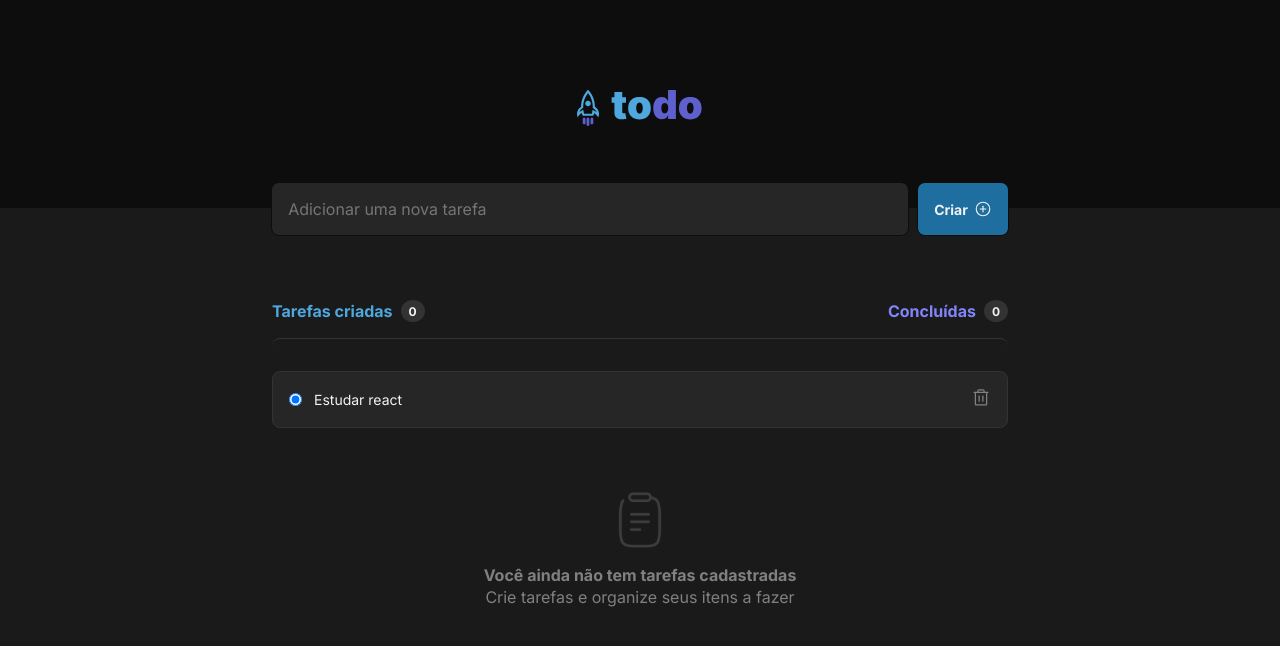
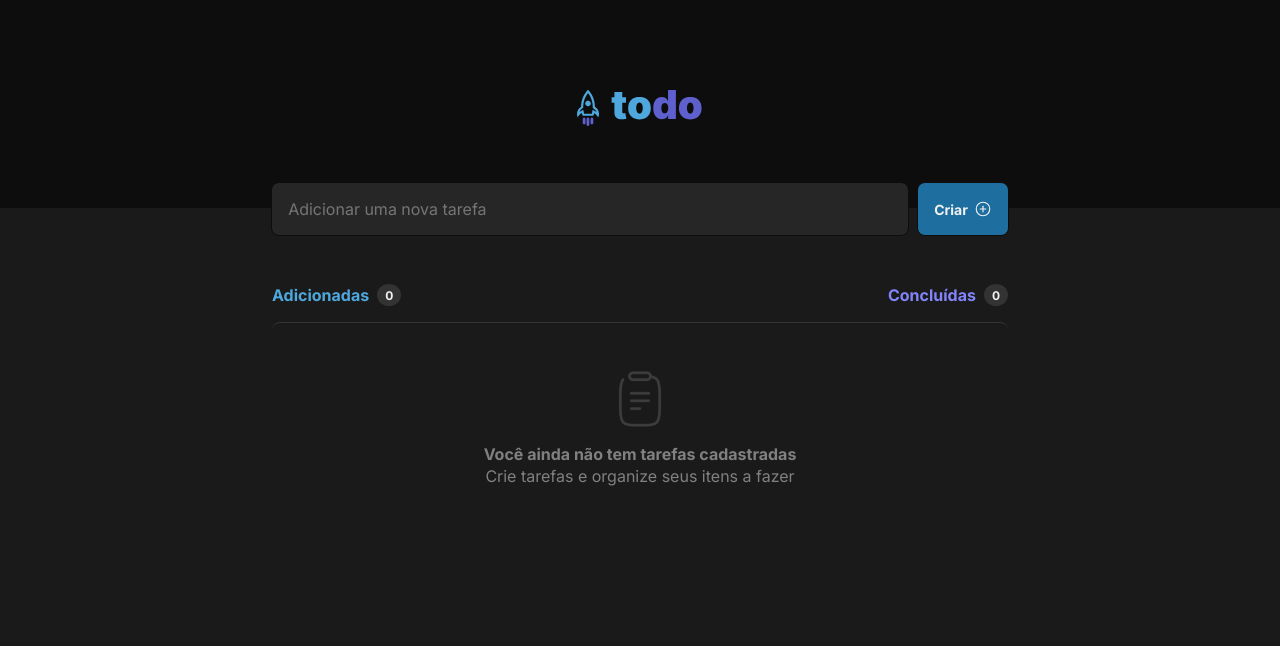
Before and after one commit to naelens/to_do_list, a React (Vite) app: page / in a window 1280 px wide. Shown: the top 646 px of the page. Built offline with nearby package versions, Linux system fonts and the light colour scheme.

Commit message:
Added tasks list

```diff
--- a/src/App.tsx
+++ b/src/App.tsx
@@ -1,5 +1,4 @@
 import { Header } from './components/Header'
-import { TaskList } from './components/TaskList'
 import { Form } from './components/Form';
 import './global.css';
 import styles from './App.module.css'
@@ -12,10 +11,6 @@ export function App() {
 
       <div className={styles.mainContent}>
         <Form />
-
-        <main>
-          <TaskList />
-        </main>
       </div>
     </div>
   )
--- a/src/components/CreateTask.module.css
+++ /dev/null
@@ -1,39 +0,0 @@
-.createTask {
-    display: flex;
-    flex-direction: row;
-    justify-content: space-between;
-    width: 100%;
-
-    background-color: var(--gray-500);
-    border: 1px solid var(--gray-400);
-    border-radius: 8px;
-    margin-top: 2rem;
-}
-
-.createTask + .createTask {
-    margin-top: 0.75rem;
-}
-
-.description_task {
-    display: flex;
-    align-items: center;
-    gap: 12px;
-
-    padding: 1rem;
-}
-
-.description_task span {
-    color: var(--gray-100);
-    font-size: 0.875rem;
-}
-
-.createTask button {
-    background: none;
-    border: none;
-    color: var(--gray-300);
-    padding: 1rem 1rem 1rem 0;
-}
-
-.createTask button:hover {
-    color: var(--danger);
-}
--- a/src/components/CreateTask.tsx
+++ /dev/null
@@ -1,17 +0,0 @@
-import { Trash } from 'phosphor-react'
-import styles from './CreateTask.module.css'
-
-export function CreateTask() {
-    return (
-        <div className={styles.createTask}>
-            <div className={styles.description_task}>
-                <input type="radio" checked />
-                <span>Estudar react</span>
-            </div>
-
-            <button title="Deletar tarefa">
-                <Trash size={20} />
-            </button>
-        </div>
-    )
-}
--- a/src/components/TaskList.module.css
+++ b/src/components/CreatedTasksList.module.css
@@ -1,9 +1,55 @@
+.containerTask {
+    max-width: 46rem;
+    margin: 0 auto;
+    padding-top: 1rem;
+    border-top: 1px solid var(--gray-400);
+    border-radius: 8px;
+}
+
+.createTask {
+    display: flex;
+    flex-direction: row;
+    justify-content: space-between;
+
+    background-color: var(--gray-500);
+    border: 1px solid var(--gray-400);
+    border-radius: 8px;
+}
+
+.createTask + .createTask {
+    margin-top: 0.75rem;
+}
+
+.description_task {
+    display: flex;
+    align-items: center;
+    gap: 12px;
+
+    padding: 1rem;
+}
+
+.description_task span {
+    color: var(--gray-100);
+    font-size: 0.875rem;
+}
+
+.createTask button {
+    background: none;
+    border: none;
+    color: var(--gray-300);
+    padding: 1rem 1rem 1rem 0;
+}
+
+.createTask button:hover {
+    color: var(--danger);
+}
+
 .header {
     max-width: 46rem;
     margin: 0 auto;
     display: flex;
     justify-content: space-between;
-    padding: 4rem 0 1rem 0;
+    padding: 3rem 0 1rem 0;
 }
 
 .taskCreated {
@@ -53,7 +99,7 @@
     justify-content: center;
     flex-direction: column;
 
-    padding: 4rem 2rem;
+    padding: 3rem 2rem;
 }
 
 .contentImage {
--- /dev/null
+++ b/src/components/CreatedTasksList.tsx
@@ -0,0 +1,55 @@
+import styles from './CreatedTasksList.module.css'
+import { Trash } from 'phosphor-react'
+
+interface TasksProps {
+    tasks: string[]
+}
+
+export function CreatedTasksList({ tasks }: TasksProps) {
+    return(
+        <div className={styles.areaTask}>
+            <header className={styles.header}>
+                <div className={styles.taskCreated}>
+                    <p>Adicionadas</p>
+                    <span>0</span>
+                </div>
+
+                <div className={styles.taskDone}>
+                    <p>Concluídas</p>
+                    <span>0</span>
+                </div>
+            </header>
+            {tasks.length > 0 ? (
+                tasks.map((task) => (
+                    <div className={styles.containerTask}>
+                         <div className={styles.createTask}>
+                            <div className={styles.description_task}>
+                                <input type="radio" checked />
+                                <span>{task}</span>
+                            </div>
+
+                            <button
+                                title="Deletar tarefa"
+                            >
+                                <Trash size={20} />
+                            </button>
+                        </div>
+                    </div>
+                ))
+            ): (
+                <div className={styles.taskLists}>
+                    <div className={styles.taskListContent}>
+                        <div className={styles.contentImage}>
+                            <img src="../src/assets/task.svg" />
+                        </div>
+
+                        <div className={styles.contentParagraph}>
+                            <span><strong>Você ainda não tem tarefas cadastradas</strong></span>
+                            <span>Crie tarefas e organize seus itens a fazer</span>
+                        </div>
+                    </div>
+                </div>
+            )}
+        </div>
+    )
+}
--- a/src/components/Form.module.css
+++ b/src/components/Form.module.css
@@ -2,7 +2,6 @@
     display: flex;
     justify-content: center;
     gap: 8px;
-
     margin-top: -1.6rem;
 }
 
--- a/src/components/Form.tsx
+++ b/src/components/Form.tsx
@@ -1,15 +1,46 @@
 import { PlusCircle } from 'phosphor-react'
 import styles from './Form.module.css'
+import { useState } from 'react'
+import { CreatedTasksList } from './CreatedTasksList'
 
 export function Form() {
+    const [tasks, setTasks] = useState<string[]>([])
+    const [inputValue, setInputValue] = useState("")
+    //const [taskCreatedCounter, setTaskCreatedCounter] = useState(0)
+
+    function handleNewTask() {
+        event?.preventDefault()
+        setTasks([...tasks])
+    }
+
     return(
+      <div>
         <form className={styles.addTask}>
-          <input type="text" placeholder='Adicionar uma nova tarefa'
-        />
+          <input
+            onChange={(event) => setInputValue(event.target.value)}
+            value={inputValue}
+            type="text"
+            placeholder='Adicionar uma nova tarefa'
+          />
 
-          <button type="submit">Criar
+          <button
+            type="submit"
+            onClick={(event) => {
+              event.preventDefault()
+              setTasks([inputValue, ...tasks])
+              setInputValue("")
+            }}
+            >Criar
             <PlusCircle size={18}/>
           </button>
         </form>
+
+        <div>
+          <CreatedTasksList
+          tasks={tasks}
+          />
+        </div>
+      </div>
+
     )
 }
--- a/src/components/TaskList.tsx
+++ /dev/null
@@ -1,36 +0,0 @@
-import { CreateTask } from './CreateTask'
-import styles from './TaskList.module.css'
-
-export function TaskList() {
-    return(
-        <div className={styles.areaTask}>
-
-            <header className={styles.header}>
-                <div className={styles.taskCreated}>
-                    <p>Tarefas criadas</p>
-                    <span>0</span>
-                </div>
-
-                <div className={styles.taskDone}>
-                    <p>Concluídas</p>
-                    <span>0</span>
-                </div>
-            </header>
-
-            <div className={styles.taskLists}>
-            <CreateTask />
-                <div className={styles.taskListContent}>
-                    <div className={styles.contentImage}>
-                        <img src="../src/assets/task.svg" />
-                    </div>
-
-                    <div className={styles.contentParagraph}>
-                        <span><strong>Você ainda não tem tarefas cadastradas</strong></span>
-                        <span>Crie tarefas e organize seus itens a fazer</span>
-                    </div>
-                </div>
-
-            </div>
-        </div>
-    )
-}
```
